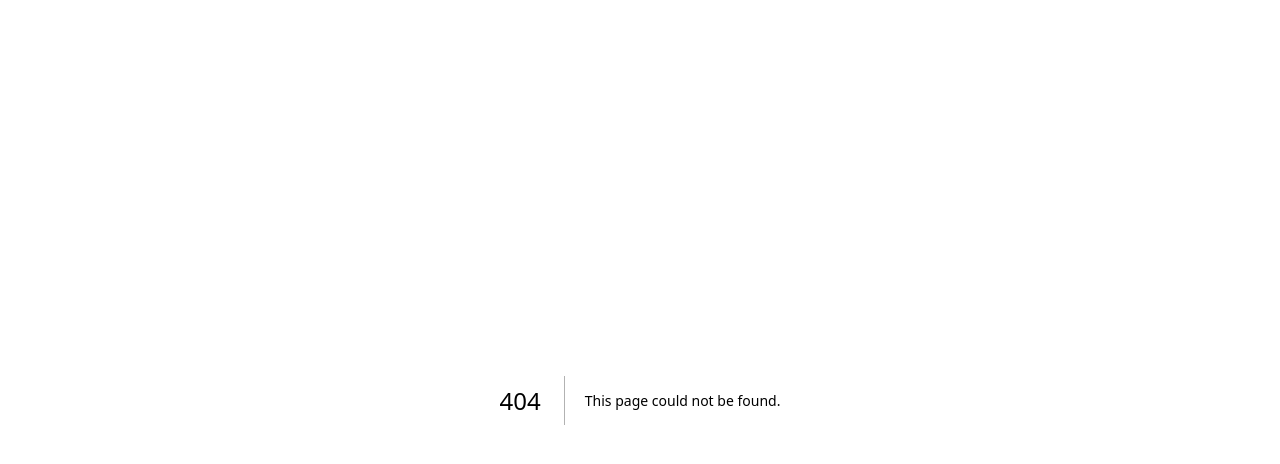
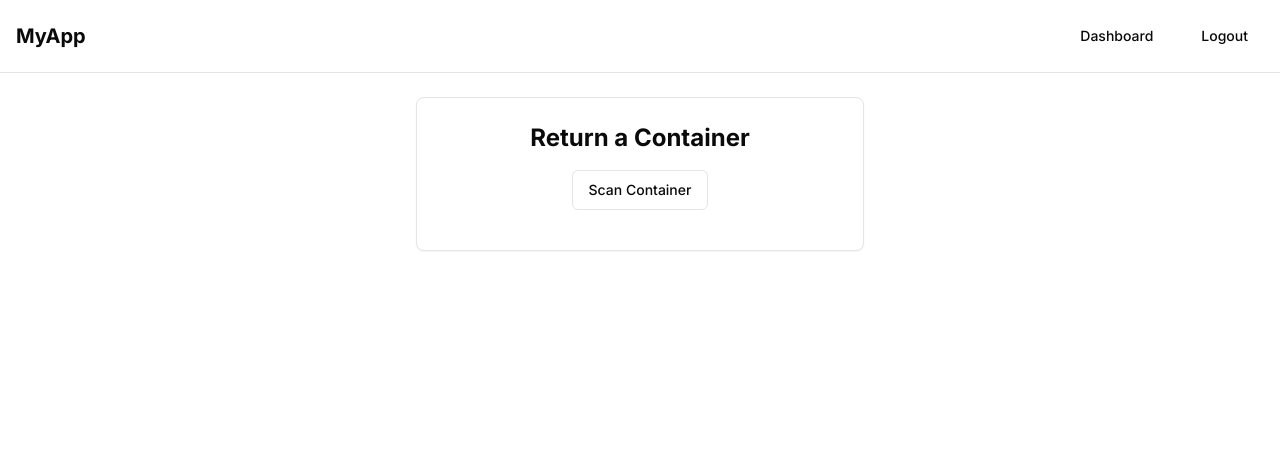
Before and after one commit to dchen024/EcoIsland, a Next.js app: page /return in a window 1280 px wide. Before the commit this address had no page. Shown: the top 464 px of the page. Built offline with nearby package versions, Linux system fonts and the light colour scheme.

Commit message:
Add return page and qr scanner

```diff
--- /dev/null
+++ b/app/return/page.tsx
@@ -0,0 +1,71 @@
+"use client";
+
+import React, { useState } from "react";
+import { Card } from "@/components/ui/card";
+import { Button } from "@/components/ui/button";
+import NavBar from "@/components/NavBar";
+import dynamic from "next/dynamic";
+
+const BarcodeScannerComponent = dynamic(
+  () => import("react-qr-barcode-scanner"),
+  { ssr: false },
+);
+
+const Return = () => {
+  const [isScanning, setIsScanning] = useState(false);
+  const [scanSuccess, setScanSuccess] = useState(false);
+
+  const handleScan = (err: any, result: any) => {
+    if (result) {
+      setIsScanning(false);
+      setScanSuccess(true);
+      console.log(result.text);
+    }
+  };
+
+  return (
+    <>
+      <NavBar isLoggedIn={true} />
+
+      {/* Return */}
+      <div className="container mx-auto p-6">
+        <Card className="mx-auto max-w-md p-6">
+          <h2 className="mb-4 text-center text-2xl font-bold">
+            Return a Container
+          </h2>
+          <div className="mb-4 flex justify-center">
+            <Button
+              type="button"
+              variant="outline"
+              onClick={() => {
+                setIsScanning(!isScanning);
+                setScanSuccess(false);
+              }}
+            >
+              {isScanning ? "Stop Scanning" : "Scan Container"}
+            </Button>
+          </div>
+
+          {/* Barcode Scanner */}
+          {isScanning && (
+            <div className="mb-4">
+              <BarcodeScannerComponent
+                width={"100%"}
+                height={250}
+                onUpdate={handleScan}
+              />
+            </div>
+          )}
+
+          {scanSuccess && (
+            <div className="mb-4 text-center font-semibold text-green-500">
+              Scan successful!
+            </div>
+          )}
+        </Card>
+      </div>
+    </>
+  );
+};
+
+export default Return;
--- a/package.json
+++ b/package.json
@@ -21,6 +21,7 @@
     "next": "14.2.3",
     "react": "^18",
     "react-dom": "^18",
+    "react-qr-barcode-scanner": "^2.0.0",
     "tailwind-merge": "^2.3.0",
     "tailwindcss-animate": "^1.0.7"
   },
```
Also changed, not shown: app/dashboard/page.tsx (+4 -4 lines), 1 other file (tests, documents, lock files or other folders).
